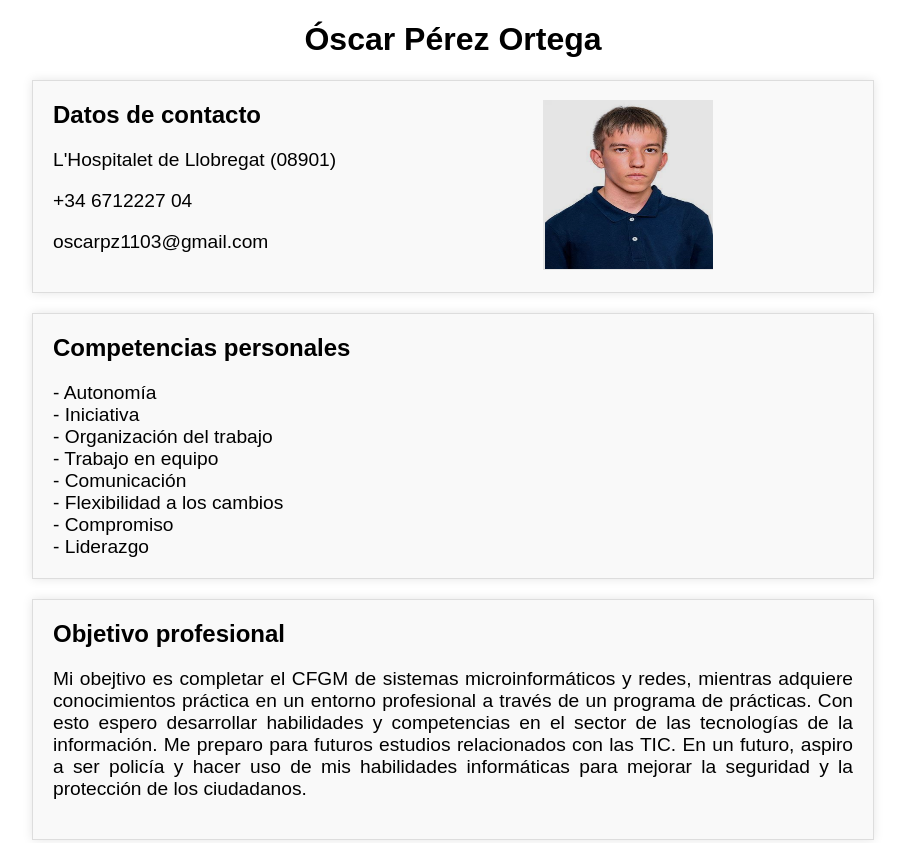
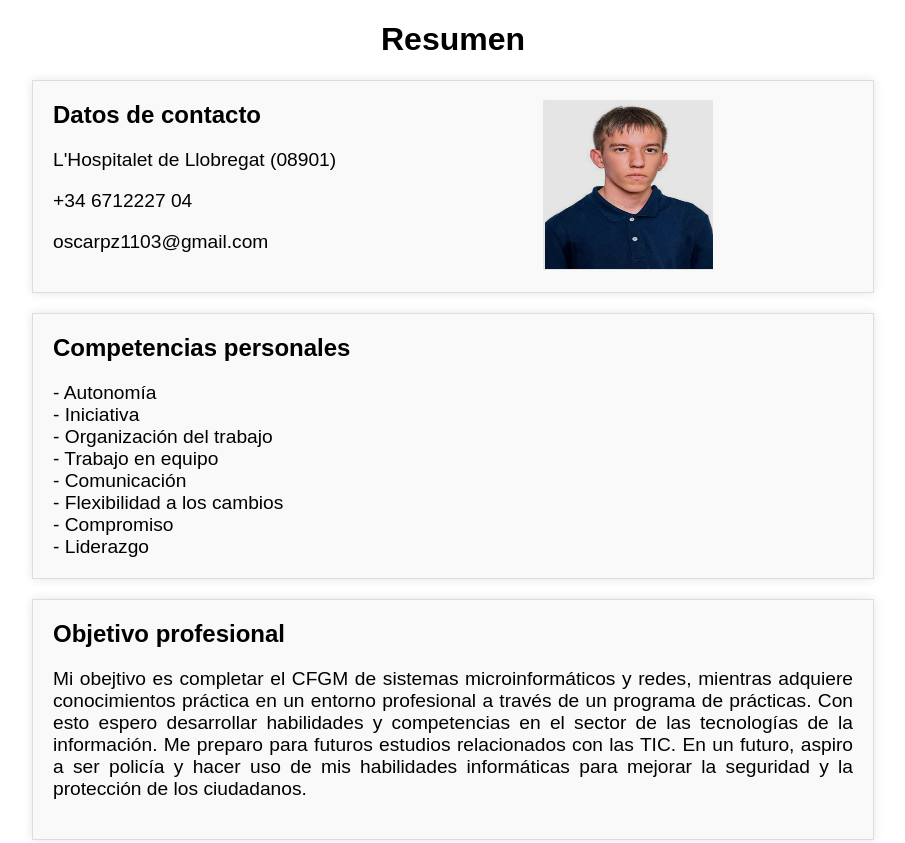
Before and after one commit to oscarpz1125/cvweb, a plain HTML site: page view/index_resumen.html in a window 1280 px wide. Shown: the top 843 px of the page, without its empty margins (187-1092 px from the left). Drawn offline with Linux system fonts and the light colour scheme.

Commit message:
Resumen
Se ha creado un html con toda la información de los distintos htmls que se van a crear etc... Y se ha actualizado el nombre

```diff
--- a/view/index_resumen.html
+++ b/view/index_resumen.html
@@ -7,7 +7,7 @@
 </head>
 <body>
     <header>
-        <h1>Óscar Pérez Ortega</h1>
+        <h1>Resumen</h1>
     </header>
     <main>
         <section class="section">
```
